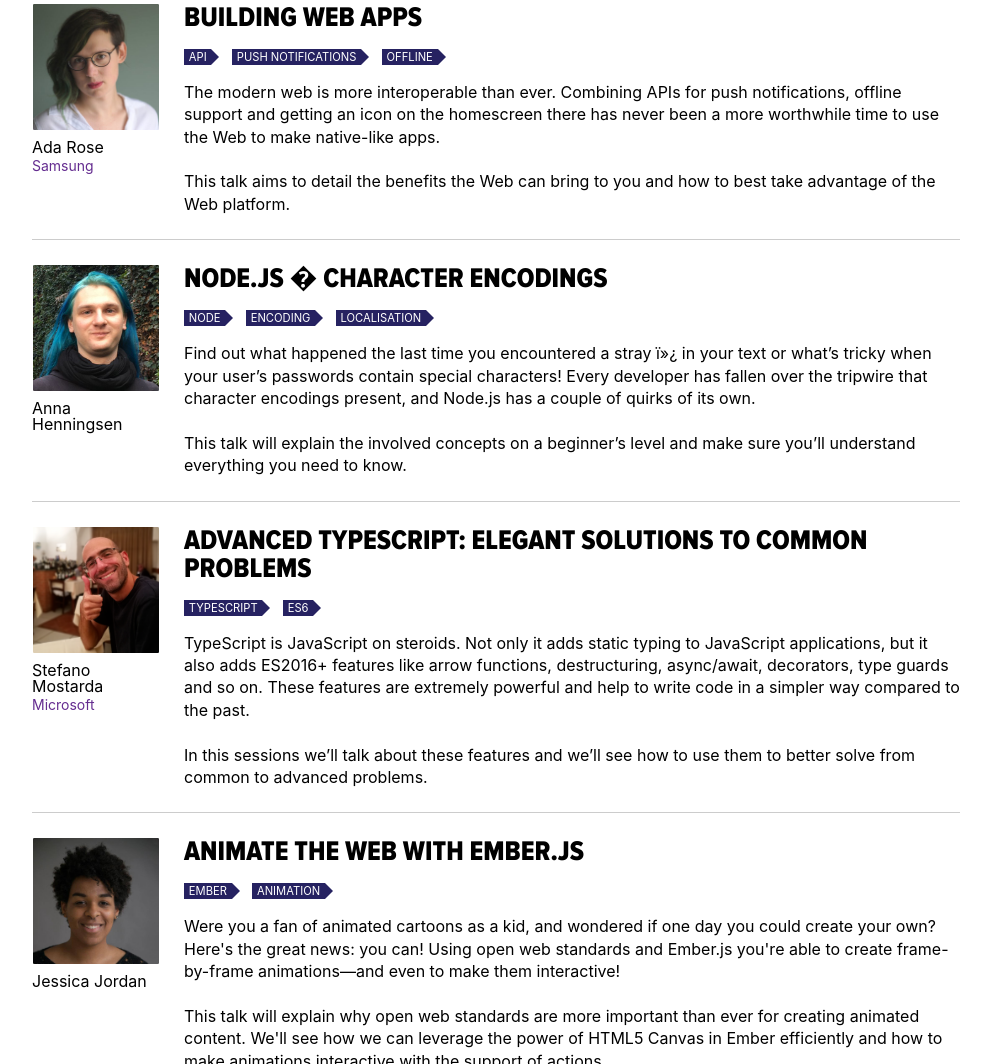
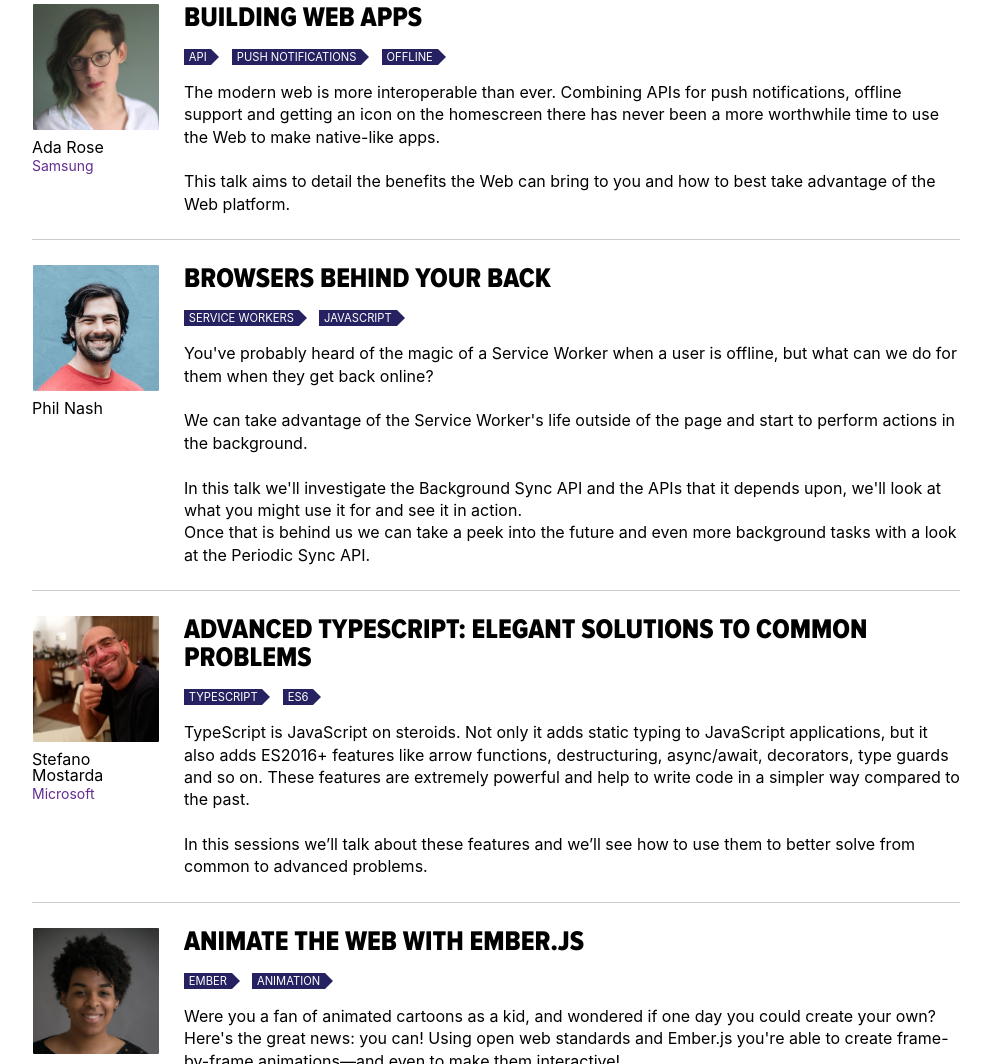
Before and after one commit to GrUSP/2017.jsday.it, a plain HTML site: page talks.html in a window 1280 px wide. Shown: the part 4031-5095 px from the top of the page, without its empty margins (144-1135 px from the left). Drawn offline with Linux system fonts and the light colour scheme.

Commit message:
added Phil Nash in Anna slot

```diff
--- a/talks.html
+++ b/talks.html
@@ -433,26 +433,28 @@ During this short talk, we'll see some use cases of the Web Cryptography API, as
           </div>
         </div>
 
-        <!-- Anna Henningsen -->
+        <!-- Phil Nash -->
         <div class="talk">
-          <a class="talk__speaker" href="https://twitter.com/addaleax" title="Anna Henningsen">
-            <div class="talk__picture" style="background-image: url('images/speakers/anna.jpg')"></div>
+        <a class="talk__speaker" href="https://twitter.com/philnash" title="Phil Nash">
+            <div class="talk__picture" style="background-image: url('images/speakers/phil_nash.jpeg')"></div>
+
             <div>
               <div class="talk__name">
-                Anna Henningsen
+              Phil Nash
               </div>
             </div>
           </a>
           <div class="talk__content">
-            <div class="talk__title">Node.js � Character Encodings</div>
+            <div class="talk__title">Browsers behind your back</div>
             <div class="talk__tags">
-              <span class="talk__tag">Node</span>
-              <span class="talk__tag">Encoding</span>
-              <span class="talk__tag">Localisation</span>
+              <span class="talk__tag">Service Workers</span>
+              <span class="talk__tag">Javascript</span>
             </div>
             <p class="talk__abstract">
-              Find out what happened the last time you encountered a stray ï»¿ in your text or what’s tricky when your user’s passwords contain special characters! Every developer has fallen over the tripwire that character encodings present, and Node.js has a couple of quirks of its own. <br />
-              <br />This talk will explain the involved concepts on a beginner’s level and make sure you’ll understand everything you need to know.
+              You've probably heard of the magic of a Service Worker when a user is offline, but what can we do for them when they get back online? <br /> <br />
+              We can take advantage of the Service Worker's life outside of the page and start to perform actions in the background.<br /> <br />
+
+In this talk we'll investigate the Background Sync API and the APIs that it depends upon, we'll look at what you might use it for and see it in action. <br />Once that is behind us we can take a peek into the future and even more background tasks with a look at the Periodic Sync API.
             </p>
           </div>
         </div>
```
Also changed, not shown: schedule.html (+2 -2 lines).
